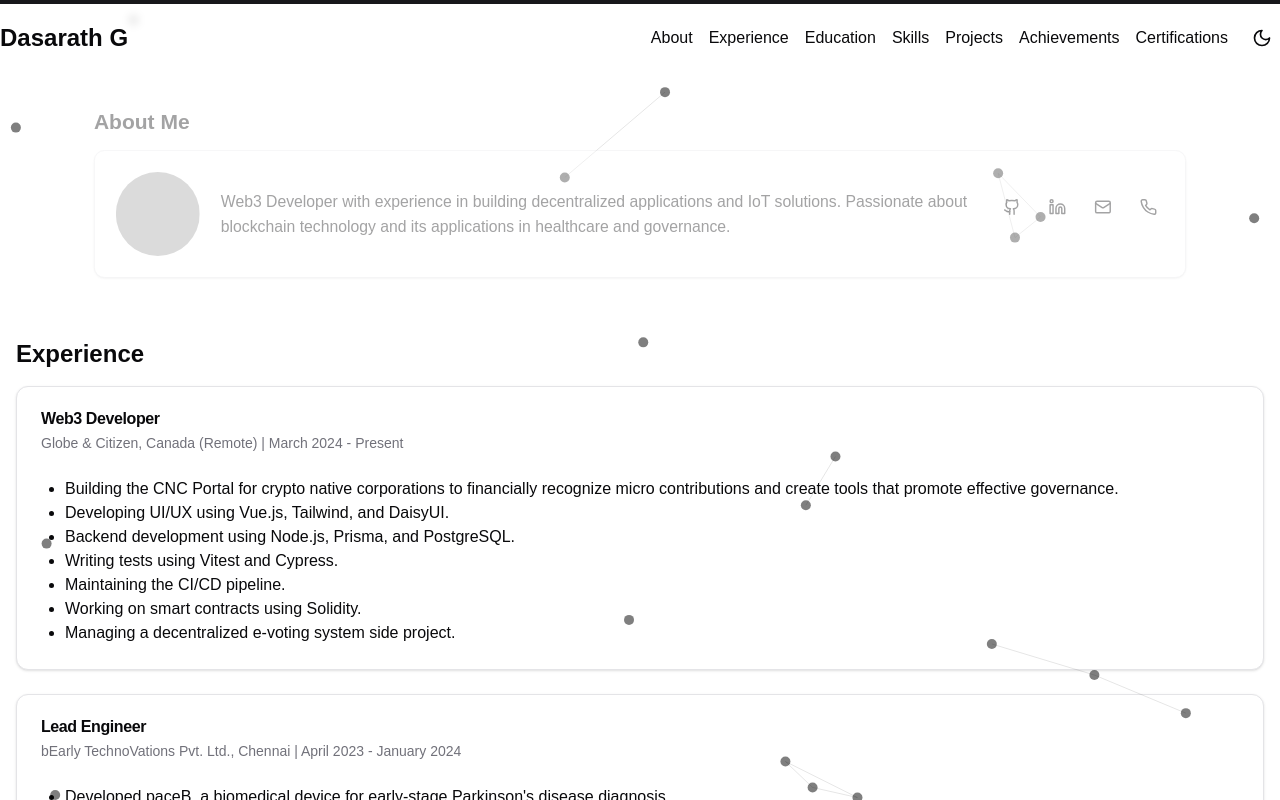
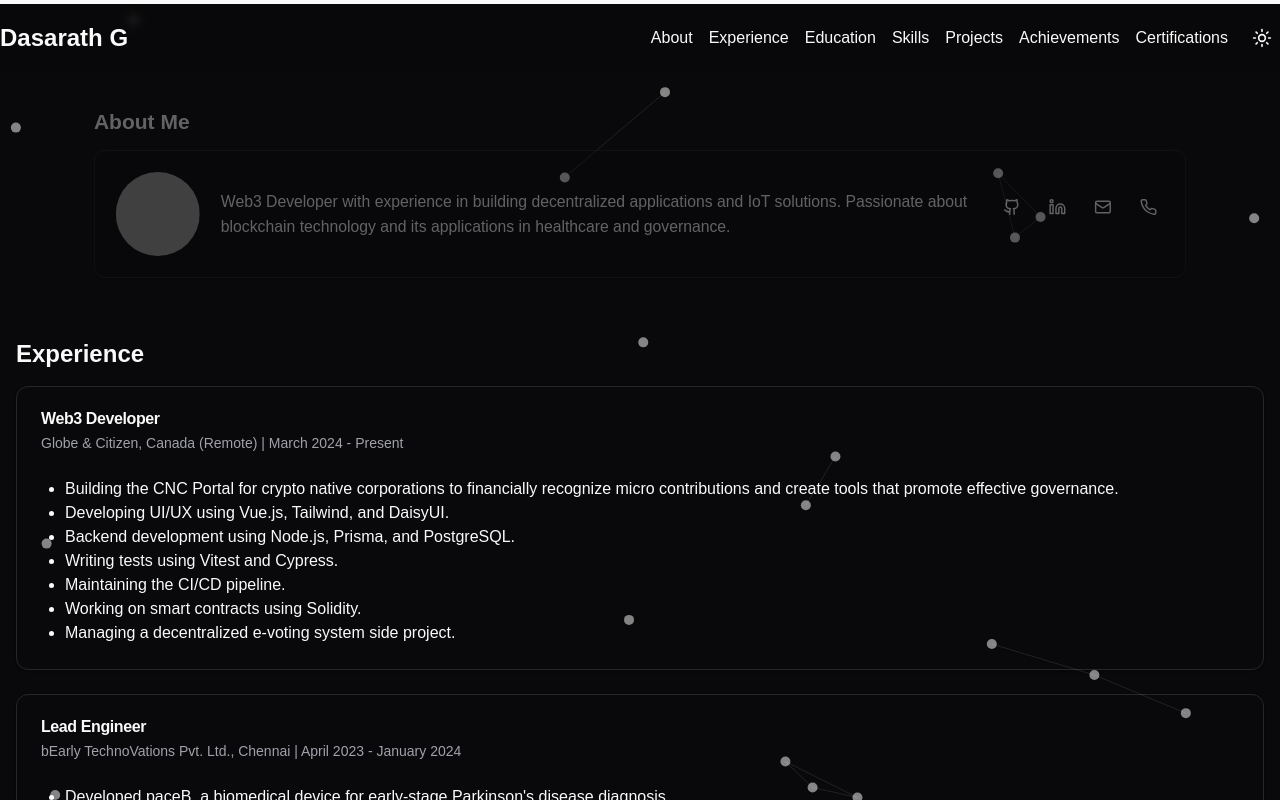
Before and after one commit to dasarathg68/portfolio-dasarath, a Next.js app: page / in a window 1280 px wide. Shown: the top 800 px of the page. Built offline with nearby package versions, Linux system fonts and the light colour scheme; grey boxes are pictures that could not be loaded.

Commit message:
feat: set default theme as dark

```diff
--- a/src/app/page.tsx
+++ b/src/app/page.tsx
@@ -197,6 +197,7 @@ export default function Portfolio() {
 
   useEffect(() => {
     setMounted(true);
+    setTheme("dark");
   }, []);
 
   const scaleX = useSpring(scrollYProgress, {
```
